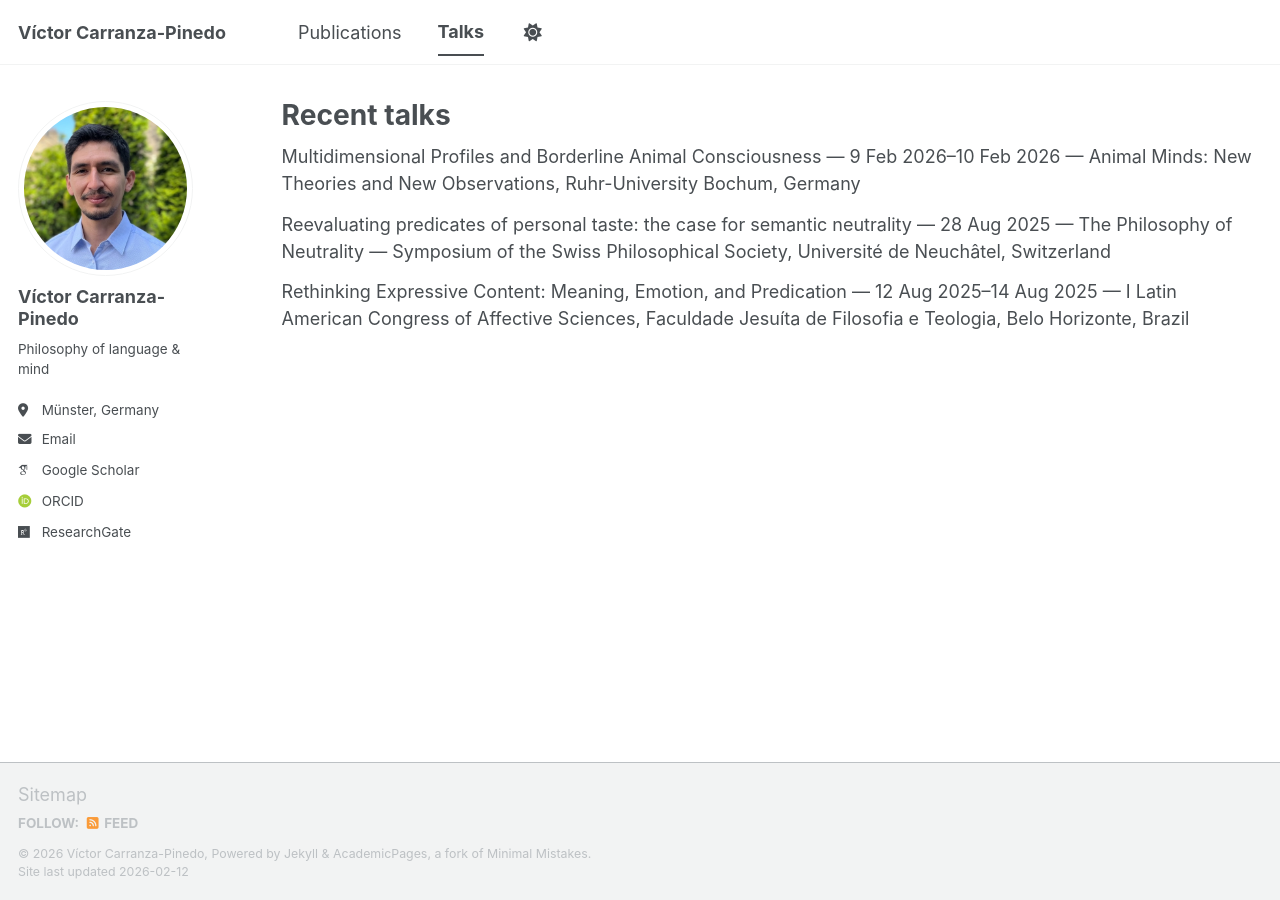
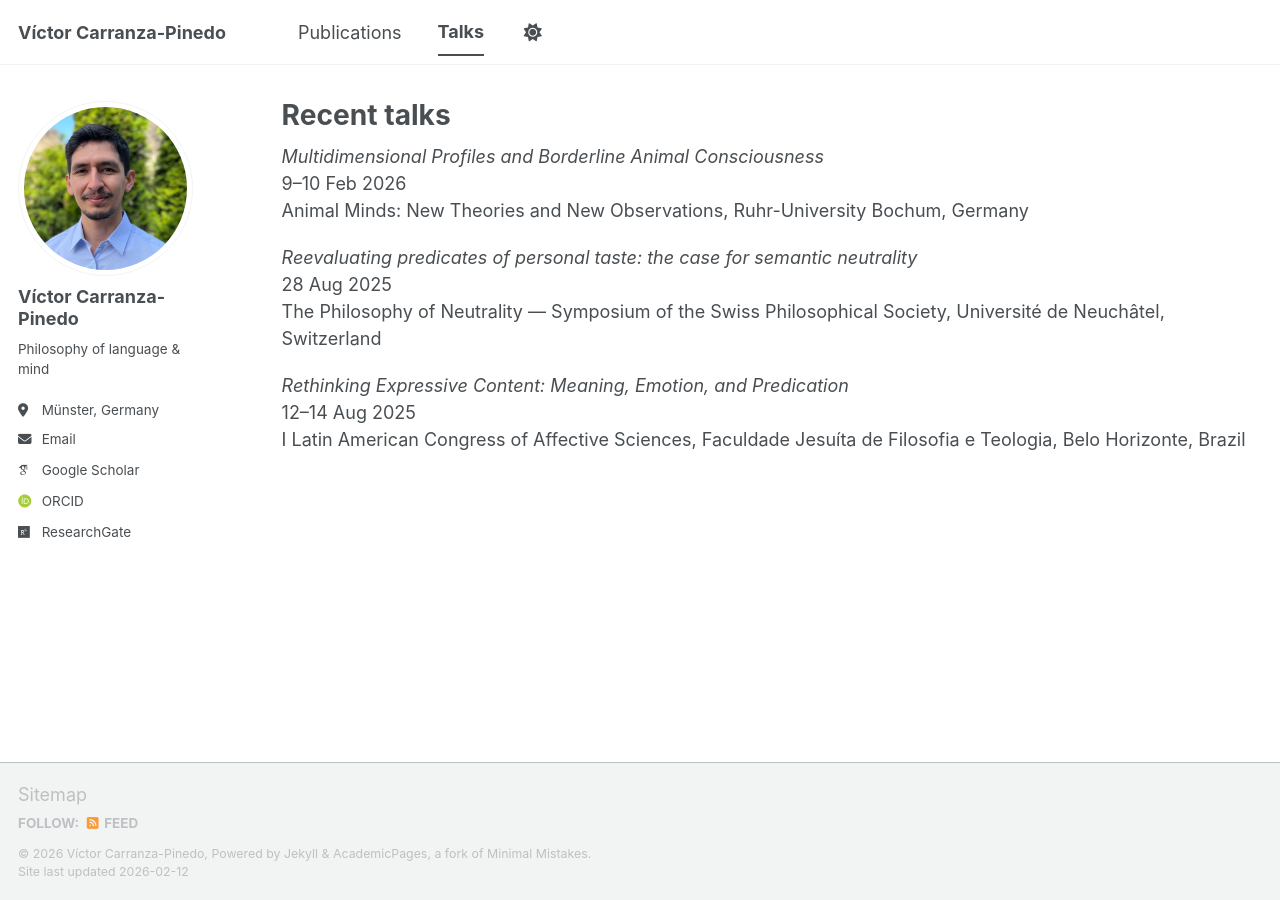
Before and after one commit to carranza-pinedo/carranza-pinedo.github.io, a Jekyll site: the page built from _pages/talks.html, in a window 1280 px wide. Built offline with Jekyll 4.4.1, drawn with Linux system fonts in a browser that asks for light colours; some web fonts are replaced; a script bundle is joined from its source files by our own code; library files that are not in the unit come from our copies; some of the changed lines change nothing that is shown.

Commit message:
Update archive-single-talk-sober.html

```diff
--- a/_includes/archive-single-talk-sober.html
+++ b/_includes/archive-single-talk-sober.html
@@ -1,12 +1,30 @@
-{%- assign d1 = post.date | date: "%-d %b %Y" -%}
-{%- assign d2 = post.date_end | default: "" -%}
-{%- if d2 != "" -%}
-  {%- assign d2f = post.date_end | date: "%-d %b %Y" -%}
-  {%- assign date_str = d1 | append: "–" | append: d2f -%}
+{%- comment -%}
+Pretty date:
+- single day: 28 Aug 2025
+- same month/year range: 9–10 Feb 2026
+- different months/years: 28 Aug 2025 – 2 Sep 2025
+{%- endcomment -%}
+
+{%- assign d1_day = post.date | date: "%-d" -%}
+{%- assign d1_my  = post.date | date: "%b %Y" -%}
+{%- assign d1_full = post.date | date: "%-d %b %Y" -%}
+
+{%- if post.date_end and post.date_end != "" -%}
+  {%- assign d2_day = post.date_end | date: "%-d" -%}
+  {%- assign d2_my  = post.date_end | date: "%b %Y" -%}
+  {%- assign d2_full = post.date_end | date: "%-d %b %Y" -%}
+
+  {%- if d1_my == d2_my -%}
+    {%- assign date_str = d1_day | append: "–" | append: d2_day | append: " " | append: d1_my -%}
+  {%- else -%}
+    {%- assign date_str = d1_full | append: " – " | append: d2_full -%}
+  {%- endif -%}
 {%- else -%}
-  {%- assign date_str = d1 -%}
+  {%- assign date_str = d1_full -%}
 {%- endif -%}
 
-<p class="talkline" style="margin: 0 0 0.75rem 0;">
-  {{ post.title }} — {{ date_str }} — {{ post.venue }}{% if post.location and post.location != "" %}, {{ post.location }}{% endif %}
-</p>
+<div class="talk-entry" style="margin: 0 0 1.1rem 0;">
+  <div class="talk-title"><em>{{ post.title }}</em></div>
+  <div class="talk-meta">{{ date_str }}</div>
+  <div class="talk-venue">{{ post.venue }}{% if post.location and post.location != "" %}, {{ post.location }}{% endif %}</div>
+</div>
```
